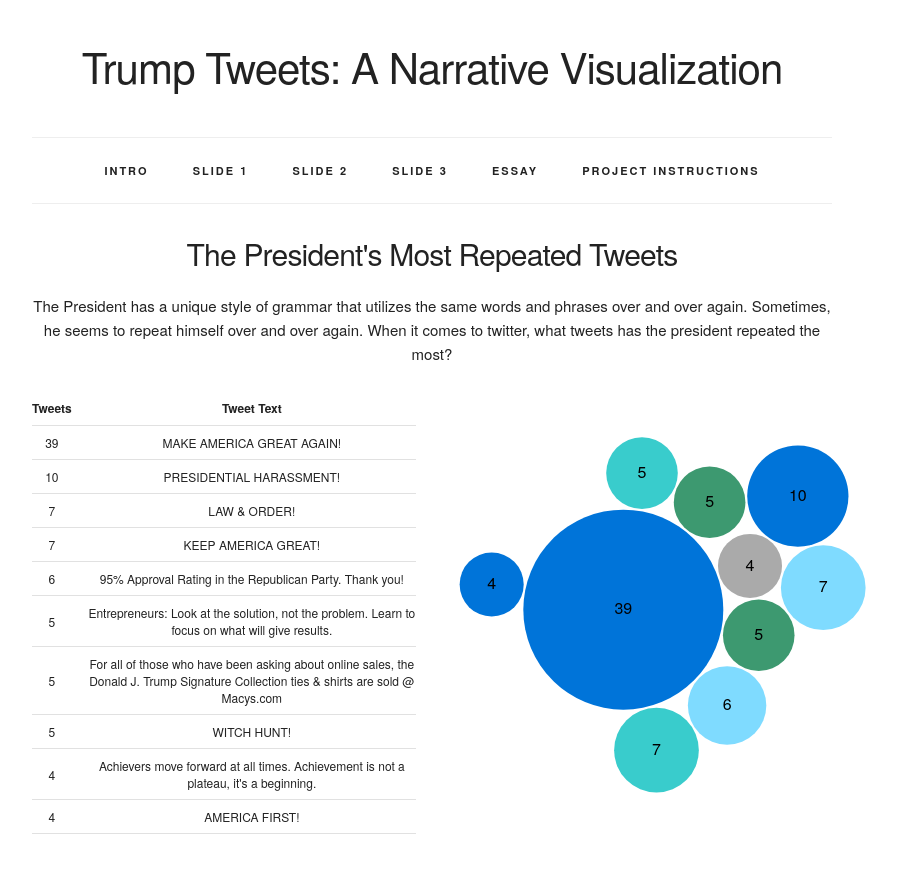
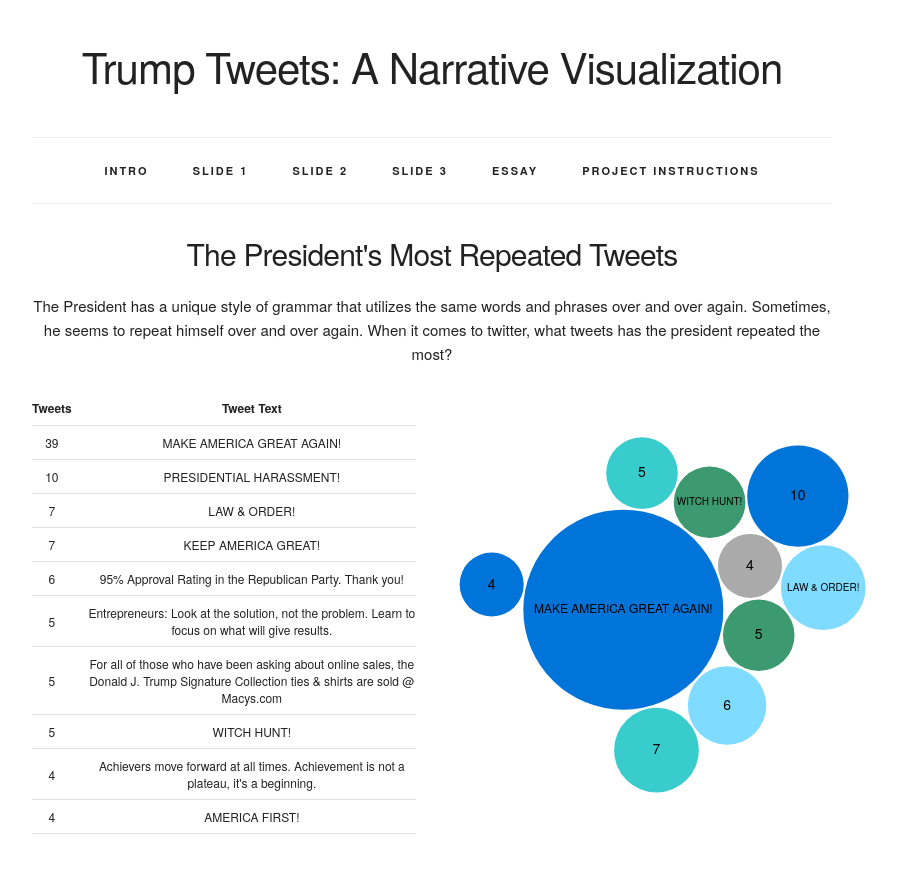
Before and after one commit to chrislewispac/chrislewispac.github.io, a plain HTML site: page slide1.html in a window 1280 px wide. Shown: the whole page, without its empty margins (208-1105 px from the left). Drawn offline with nearby package versions, Linux system fonts and the light colour scheme; files that its build step writes are made by us from their sources.

Commit message:
outlining what the next two slides will be

```diff
--- a/slide1.js
+++ b/slide1.js
@@ -104,8 +104,15 @@ async function init() {
     .append("text")
     .attr("dy", ".3em")
     .style("text-anchor", "middle")
-    .style("font-size", 16)
-    .text((d) => `${d.count}`);
+    .style("font-size", (d, i) => {
+      if (i == 0) return 12;
+      if (i == 2 || i == 7) return 10;
+      return 14;
+    })
+    .text((d, i) => {
+      if (i == 0 || i == 2 || i == 7) return `${d.tweet_text}`;
+      return `${d.count}`;
+    });
 
   // set simulation's nodes to our newly created nodes array
   // simulation starts running automatically once nodes are set
```
Also changed, not shown: slide2.html (+6 -1 lines), slide3.html (+8 -1 lines).
